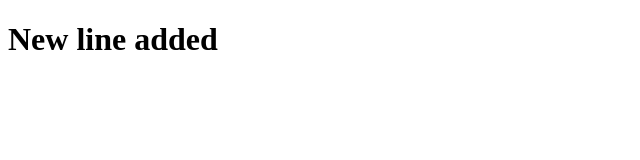
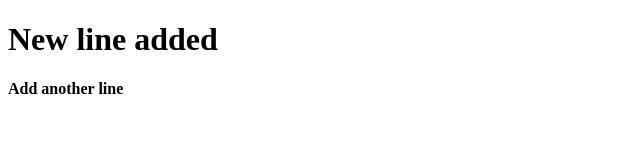
Before and after one commit to reza-iist/git, a plain HTML site: page contact.html in a window 1280 px wide. Shown: the whole page, without its empty margins (0-640 px from the left). Drawn offline with Linux system fonts and the light colour scheme.

Commit message:
add line

```diff
--- a/contact.html
+++ b/contact.html
@@ -8,5 +8,6 @@
 </head>
 <body>
     <h1>New line added</h1>
+    <h4>Add another line</h4>
 </body>
 </html>
```
